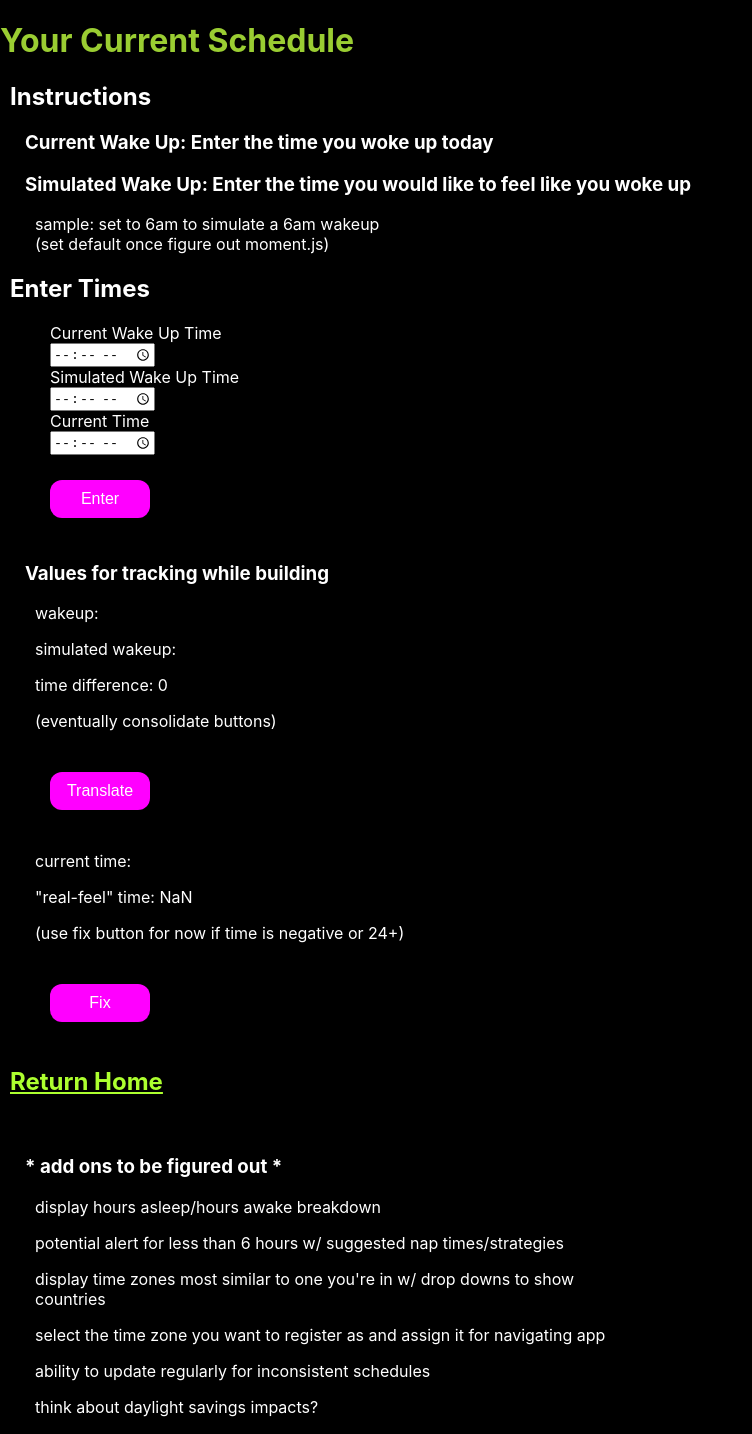
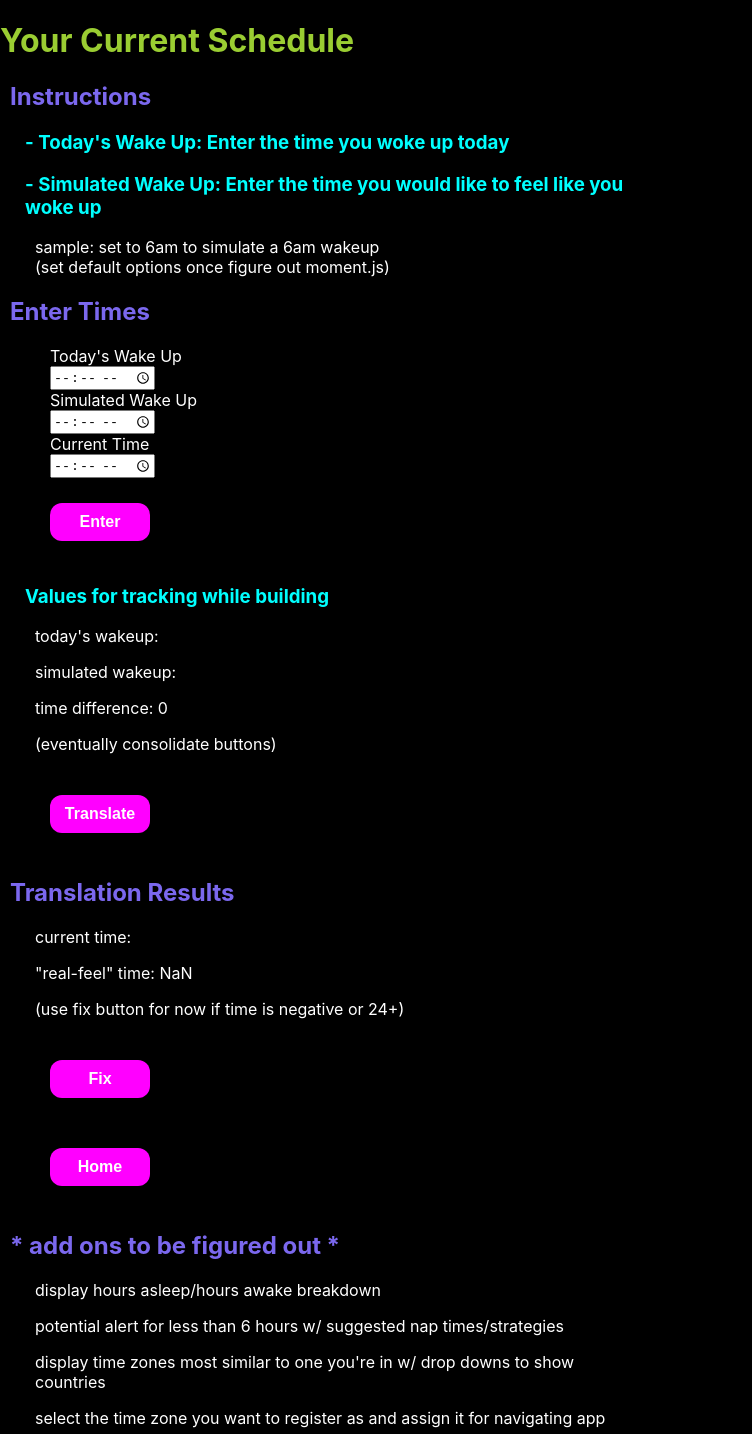
Before and after one commit to riverscd/myTimeZone, a React (Create React App) app: page /schedule in a window 1280 px wide. Shown: the top 1434 px of the page, without its empty margins (0-752 px from the left). Built offline with nearby package versions, Linux system fonts and the light colour scheme.

Commit message:
more styling/wording adjustments for demo purposes

```diff
--- a/src/App.css
+++ b/src/App.css
@@ -18,38 +18,46 @@
   width: 100px
 }
 h1{
-  color: yellowgreen
+  color: yellowgreen;
+  width: 600px
 }
 h2{
-  margin-left: 10px
+  color: mediumslateblue;
+  margin-left: 10px;
+  width: 600px
 }
 h3{
-  margin-left: 25px
+  color: cyan;
+  margin-left: 25px;
+  width: 600px
 }
 
-/* unvisited link */
+a{
+  font-weight: bold;
+}
 a:link {
-  color: greenyellow;
+  color: magenta;
 }
 
 /* visited link */
 a:visited {
-  color: cyan;
+  color: magenta;
 }
 
 /* mouse over link */
 a:hover {
-  color: hotpink;
+  color: yellowgreen;
 }
 
 /* selected link */
 a:active {
-  color: lightcoral;
+  color: cyan;
 }
 
 button {
   background-color:magenta;
 margin: 25px 50px;
+transition-duration: 0.2s;
   border: none;
   color: white;
   padding: 10px 10px;
@@ -57,6 +65,11 @@
   text-decoration: none;
   display: inline-block;
   font-size: 16px;
+  font-weight:bold;
   border-radius: 12px;
   width: 100px
 }
+
+.home-button{
+  background-color: magenta;
+}
--- a/src/components/About.tsx
+++ b/src/components/About.tsx
@@ -28,7 +28,7 @@
             <p>(future contact link or whatever)</p>
 
             <Link to = "/">
-                <h2>Return Home</h2>
+                <button> Return Home</button>
 
                 </Link>
         </div>
--- a/src/components/Connect.tsx
+++ b/src/components/Connect.tsx
@@ -5,15 +5,24 @@
     return(
         <div>
             <h1>Compare to other users</h1>
-            <p>social component. needs more thought. ex: build profiles, chat, etc</p>
-            <p>be able to compare/connect to people online in compatable timezones
-                but also find overlap with people in your personal life on conflicting schedules
-            </p>
-            <h1>Compare to global time zones</h1>
+            <h2>social component. </h2>
+            <p>needs more thought. ex: build profiles, chat, etc</p>
+
+            <h3> compare/connect to people online in compatable global timezones </h3>
+            <p>tips for connecting like twitch, discord server, etc</p>
             <p>somehow pull in timezones...api? align with closest (maybe +- 4hrs?)</p>
-            <p>tips for connecting like twitch, discord server, etc</p>
             <p>potential twitch component to see people who are live now</p>
-            <Link to = "/"><h2>Return Home</h2></Link>
+
+            <h3> find overlap with people in your personal life on conflicting schedules</h3>
+            <p>Like maybe you're both awake early in the morning, but for one it's
+                start of day and for the other it's end of day </p>
+            <p>(maybe pull in old "timeblocks" concept that breaks day into 4hr chunks to
+                conceptualize stage of day (ex: 8-12 morning/start, 12-4 afternoon/mid 1,
+                4-8 evening/mid 2, 8-12 night/end, 12-4 sleep , 4-8 sleep 2) for comparing
+                energy differences with others on diff. time zones)</p>
+
+
+            <Link to = "/"><button>Return Home</button></Link>
         </div>
     )
 }
--- a/src/components/Resources.tsx
+++ b/src/components/Resources.tsx
@@ -21,7 +21,7 @@
             <p>Parents/Caregivers</p>
 
             <Link to ="/">
-            <h2>Return Home</h2></Link>
+            <button>Return Home</button></Link>
 
         </div>
     )
--- a/src/components/Schedule.tsx
+++ b/src/components/Schedule.tsx
@@ -31,21 +31,20 @@
         <div>
             <h1>Your Current Schedule</h1>
             <h2>Instructions</h2>
-            <h3>Current Wake Up: Enter the time you woke up today</h3>
-            <h3>Simulated Wake Up: Enter the time you would like to feel like you woke up </h3>
+            <h3>- Today's Wake Up: Enter the time you woke up today</h3>
+            <h3>- Simulated Wake Up: Enter the time you would like to feel like you woke up </h3>
             <p>sample: set to 6am to simulate a 6am wakeup
-                <br />
-                (set default once figure out moment.js)
+                <br /> (set default options once figure out moment.js)
             </p>
 
             <h2>Enter Times</h2>
             <div className="current-schedule-inputs">
-                <label htmlFor="wake-up">Current Wake Up Time</label>
+                <label htmlFor="wake-up">Today's Wake Up</label>
                 <input id="wake-up" type="time" onChange={(e) => { setCurrentWakeTime(e.target.value) }} />
                 {/*<label htmlFor="bed-time">Current Bed Time</label>
                 <input id="bed-time" type="time" />
                 */}
-                <label htmlFor="simulate-wake-up" >Simulated Wake Up Time</label>
+                <label htmlFor="simulate-wake-up" >Simulated Wake Up</label>
                 <input id="simulate-wake-up" type="time" onChange={(e) => { setSimulatedWakeTime(e.target.value) }} />
 
                 <label htmlFor="current-time">Current Time</label>
@@ -57,20 +56,21 @@
 
 
             <h3>Values for tracking while building</h3>
-            <p> wakeup: {currentWakeTime}</p>
+            <p> today's wakeup: {currentWakeTime}</p>
             <p> simulated wakeup: {simulatedWakeTime}</p>
             <p> time difference: {timeDifference}</p>
             <p>(eventually consolidate buttons)</p>
 
             <button onClick={(e) => { getRealFeel() }}>Translate</button>
+            <h2>Translation Results</h2>
             <p> current time: {currentTime}</p>
             <p>"real-feel" time: {realFeelTime}</p>
             <p>(use fix button for now if time is negative or 24+)</p>
             <button onClick={(e) => { adjustRealFeel() }}>Fix</button>
-
-            <Link to="/"><h2>Return Home</h2></Link>
+        <br />
+            <Link to="/"><button className="home-button">Home</button></Link>
 <br />
-            <h3>* add ons to be figured out *</h3>
+            <h2>* add ons to be figured out *</h2>
             <p>display hours asleep/hours awake breakdown</p>
             <p>potential alert for less than 6 hours w/ suggested nap times/strategies</p>
             <p>display time zones most similar to one you're in w/ drop downs to show countries</p>
```
